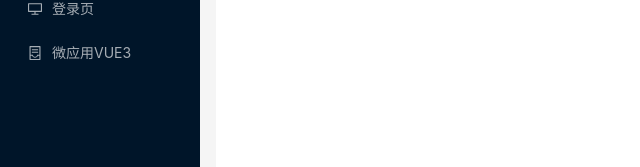
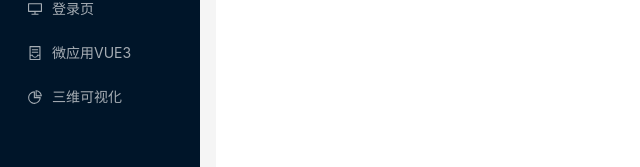
Before and after one commit to wangliuyong/main-react-app, a React (Vite) app: page /home in a window 1280 px wide. Shown: the part 123-290 px from the top of the page, without its empty margins (0-640 px from the left). Built offline with nearby package versions, Linux system fonts and the light colour scheme; what qiankun would draw is missing.

Commit message:
feat: 新增三维可视化菜单项

```diff
--- a/src/mock/menu.tsx
+++ b/src/mock/menu.tsx
@@ -13,4 +13,10 @@ export const menuList = [
     label: "微应用VUE3",
     path: "/sub-vue-app",
   },
+  {
+    key: "4",
+    icon: <PieChartOutlined />,
+    label: "三维可视化",
+    path: "/three",
+  },
 ];
```
